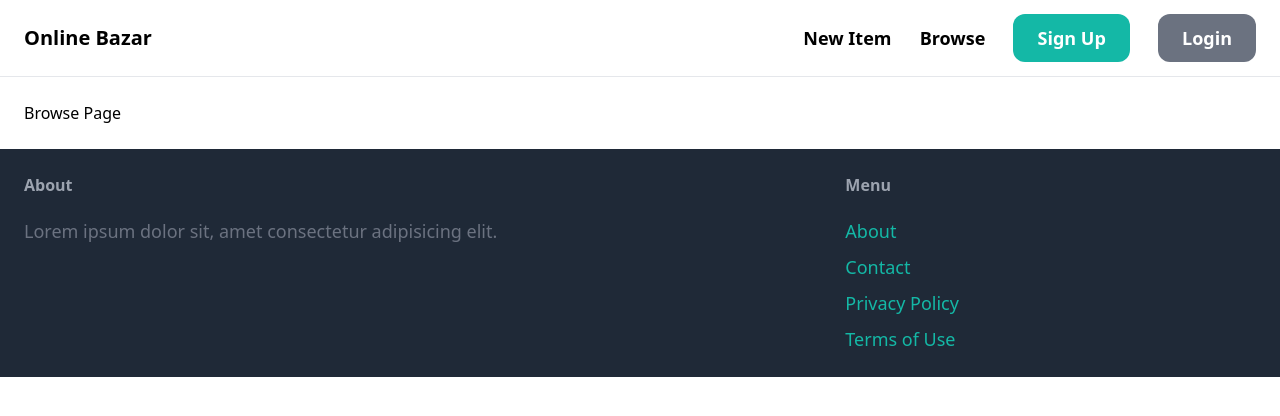
After one commit to matrix-bro/online-bazar, a Django app: page /browse/ in a window 1280 px wide. The commit adds this page. Shown: the top 416 px of the page. Run offline with Django 4.2, Linux system fonts and the light colour scheme; some libraries are stand-ins or nearby versions.

Commit message:
Browse Items Setup

```diff
--- a/app/templates/app/base.html
+++ b/app/templates/app/base.html
@@ -13,7 +13,7 @@
         <a href="{% url 'index' %}" class="text-xl font-semibold">Online Bazar</a>
         <div class="space-x-6">
             <a href="{% url 'new-item' %}" class="text-lg font-semibold hover-text-gray-500">New Item</a>
-            <a href="#" class="text-lg font-semibold hover-text-gray-500">Browse</a>
+            <a href="{% url 'browse' %}" class="text-lg font-semibold hover-text-gray-500">Browse</a>
 
             {% if request.user.is_authenticated %}
                 <a href="#" class="px-6 py-3 text-lg font-semibold bg-teal-500 text-white rounded-xl hover:bg-teal-700">Inbox</a>
--- /dev/null
+++ b/app/templates/app/browse_items.html
@@ -0,0 +1,7 @@
+{% extends 'app/base.html' %}
+
+{% block title %} Browse Items {% endblock %}
+
+{%block content %}
+    <h2>Browse Page</h2>
+{% endblock %}
--- a/app/urls.py
+++ b/app/urls.py
@@ -20,4 +20,6 @@ urlpatterns = [
     path('item/<int:pk>/delete/', views.delete_item, name='delete-item'),
     path('item/<int:pk>/edit/', views.edit_item, name='edit-item'),
 
+    path('browse/', views.browse_items, name='browse'),
+
 ]
--- a/app/views.py
+++ b/app/views.py
@@ -92,3 +92,6 @@ def edit_item(request, pk):
         'form': form,
         'title': 'Edit Item',
     })
+
+def browse_items(request):
+    return render(request, 'app/browse_items.html')
```
